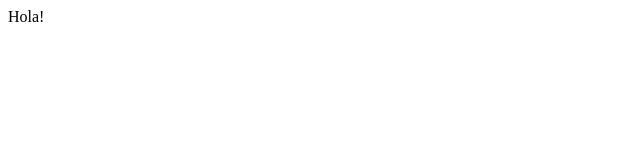
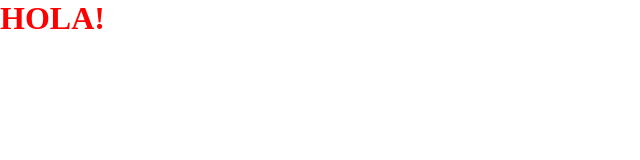
Before and after one commit to JulianGibelli/piedra-papel-tijeras, a website built with Parcel: page src/index.html in a window 1280 px wide. Shown: the whole page, without its empty margins (0-640 px from the left). Built offline with nearby package versions, Linux system fonts and the light colour scheme.

Commit message:
add gh-pages & build script

```diff
--- a/package.json
+++ b/package.json
@@ -5,8 +5,8 @@
   "source": "src/index.html",
   "scripts": {
     "start": "parcel",
-    "build": "parcel build --dist-dir ./build --public-url",
-    "deploy": "gh-pages -d ./build"
+    "build": "parcel build --dist-dir build --public-url /piedra-papel-tijeras",
+    "deploy": "gh-pages -d build"
   },
   "keywords": [],
   "author": "",
--- /dev/null
+++ b/src/index.css
@@ -0,0 +1,9 @@
+*{
+    margin: 0;
+    padding: 0;
+    box-sizing: border-box;
+}
+
+h1{
+    color: red;
+}
--- a/src/index.html
+++ b/src/index.html
@@ -6,8 +6,9 @@
     <meta name="viewport" content="width=device-width, initial-scale=1.0">
     <title>PiedraPapelTijera</title>
     <script defer type="module" src="./index.ts"></script>
+    <link rel="stylesheet" href="./index.css">
 </head>
 <body>
-    Hola!
+    <h1>HOLA!</h1>
 </body>
 </html>
```
